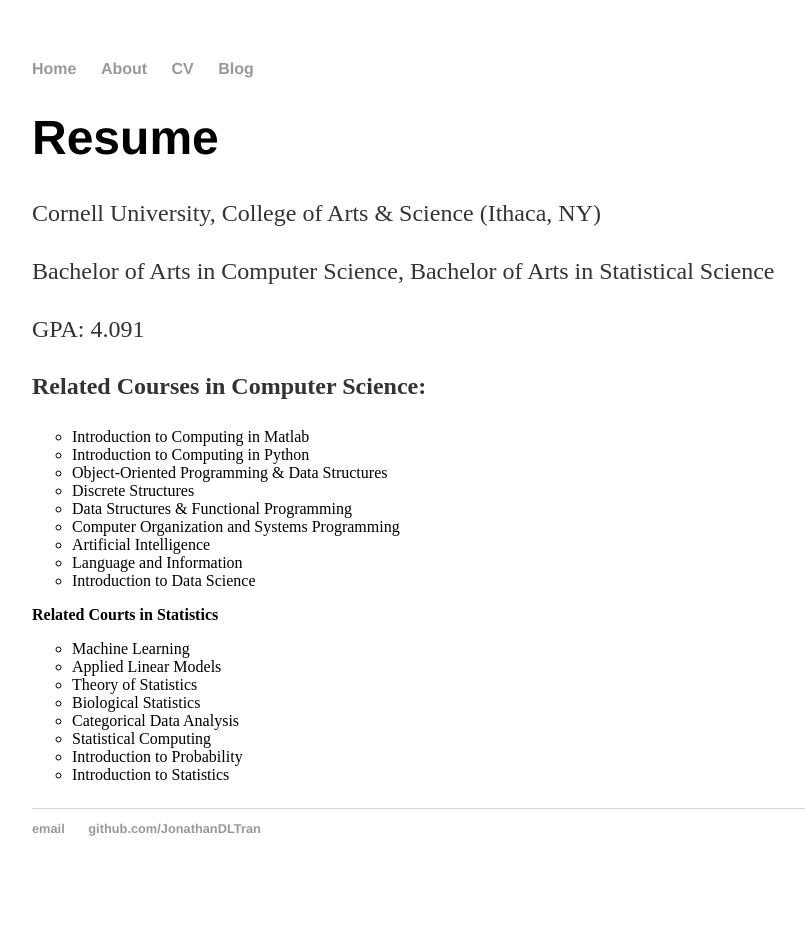
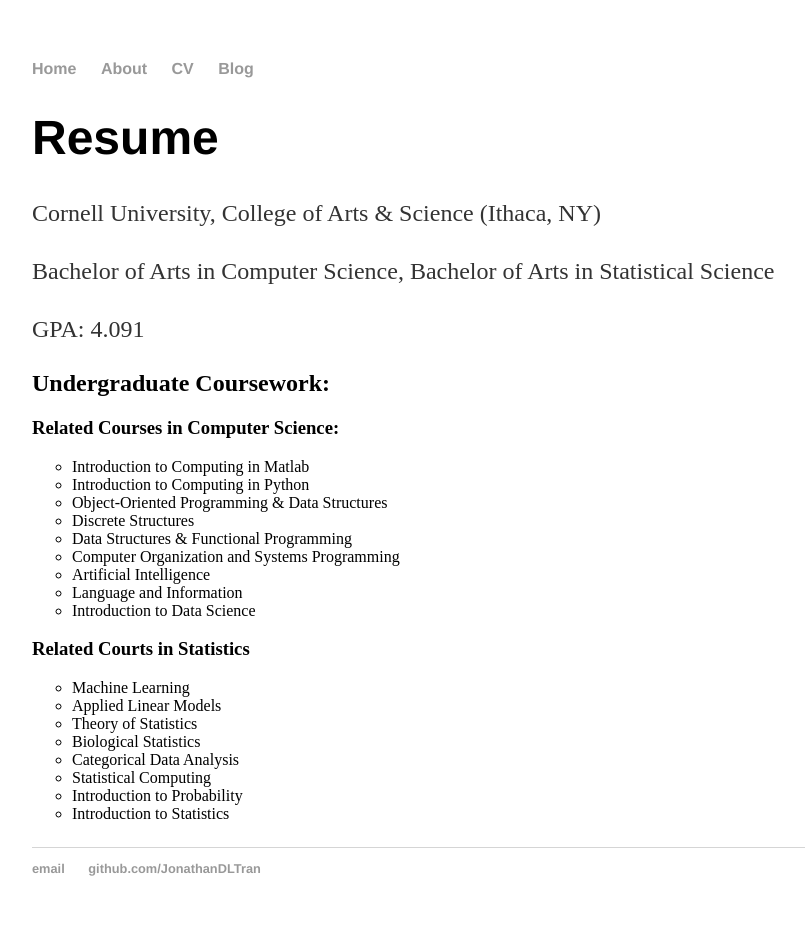
Before and after one commit to JonathanDLTran/JonathanDLTran.github.io, a Jekyll site: the page built from cv/index.html, in a window 1280 px wide. Shown: the whole page, without its empty margins (160-965 px from the left). Built offline with Jekyll 4.4.1, drawn with Linux system fonts in a browser that asks for light colours; before the commit the page ends 900 px from its top, so only the background shows below that.

Commit message:
fix sizing?

```diff
--- a/cv/index.html
+++ b/cv/index.html
@@ -5,13 +5,14 @@
 <div class="blurb">
 	<h1>Resume</h1>
 	<p>Cornell University, College of Arts & Science (Ithaca, NY)</p>
-<p>Bachelor of Arts in Computer Science, Bachelor of Arts in Statistical Science</p>
-<p>GPA: 4.091</p>
+        <p>Bachelor of Arts in Computer Science, Bachelor of Arts in Statistical Science</p>
+        <p>GPA: 4.091</p>
 </div><!-- /.blurb -->
 
 <div class="content">
 <p>
-<strong>Related Courses in Computer Science: </strong>
+<h2>Undergraduate Coursework: </h2>
+<h3><strong>Related Courses in Computer Science: </strong></h3>
 <ul style="list-style-type:circle;">
   <li>Introduction to Computing in Matlab</li>
   <li>Introduction to Computing in Python</li>
@@ -23,7 +24,7 @@
   <li>Language and Information</li>
   <li>Introduction to Data Science</li>
 </ul>
-<strong>Related Courts in Statistics</strong>
+<h3><strong>Related Courts in Statistics</strong></h3>
 <ul style="list-style-type:circle;">
   <li>Machine Learning</li>
   <li>Applied Linear Models</li>
```
